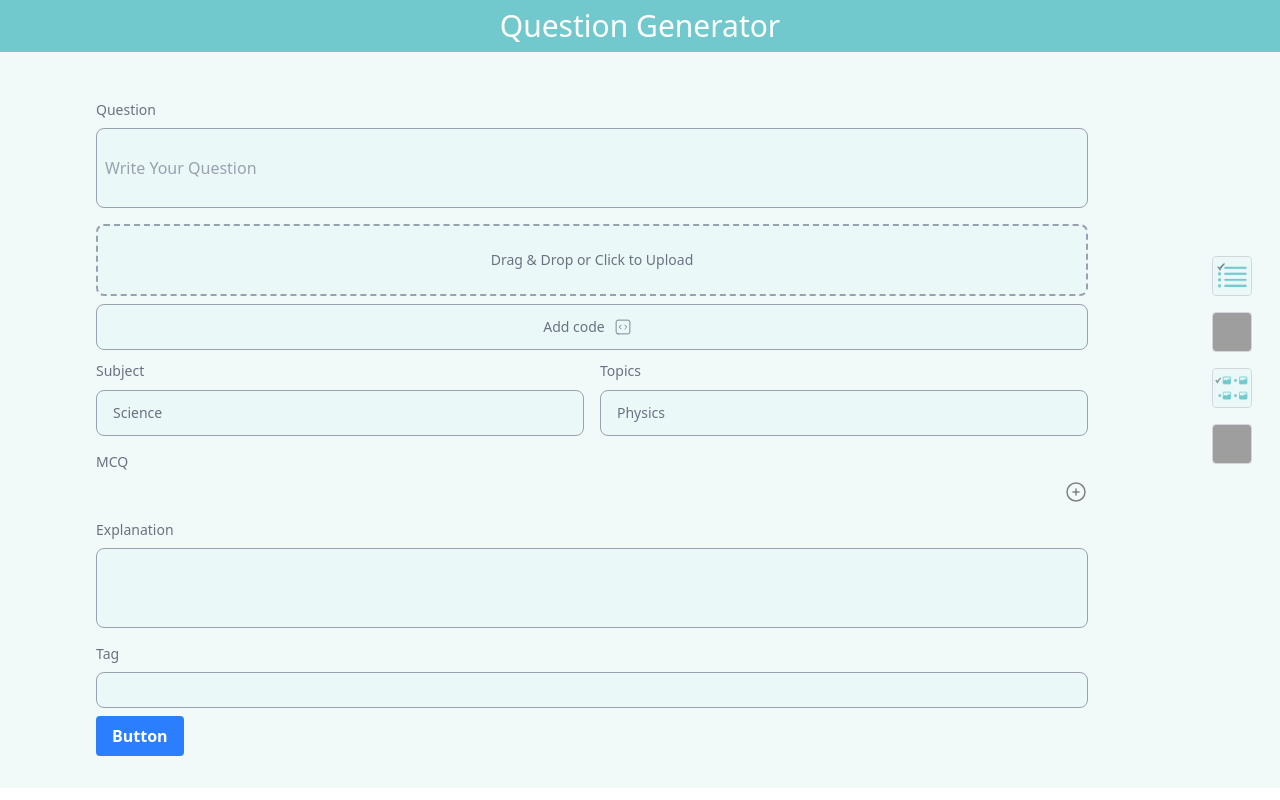
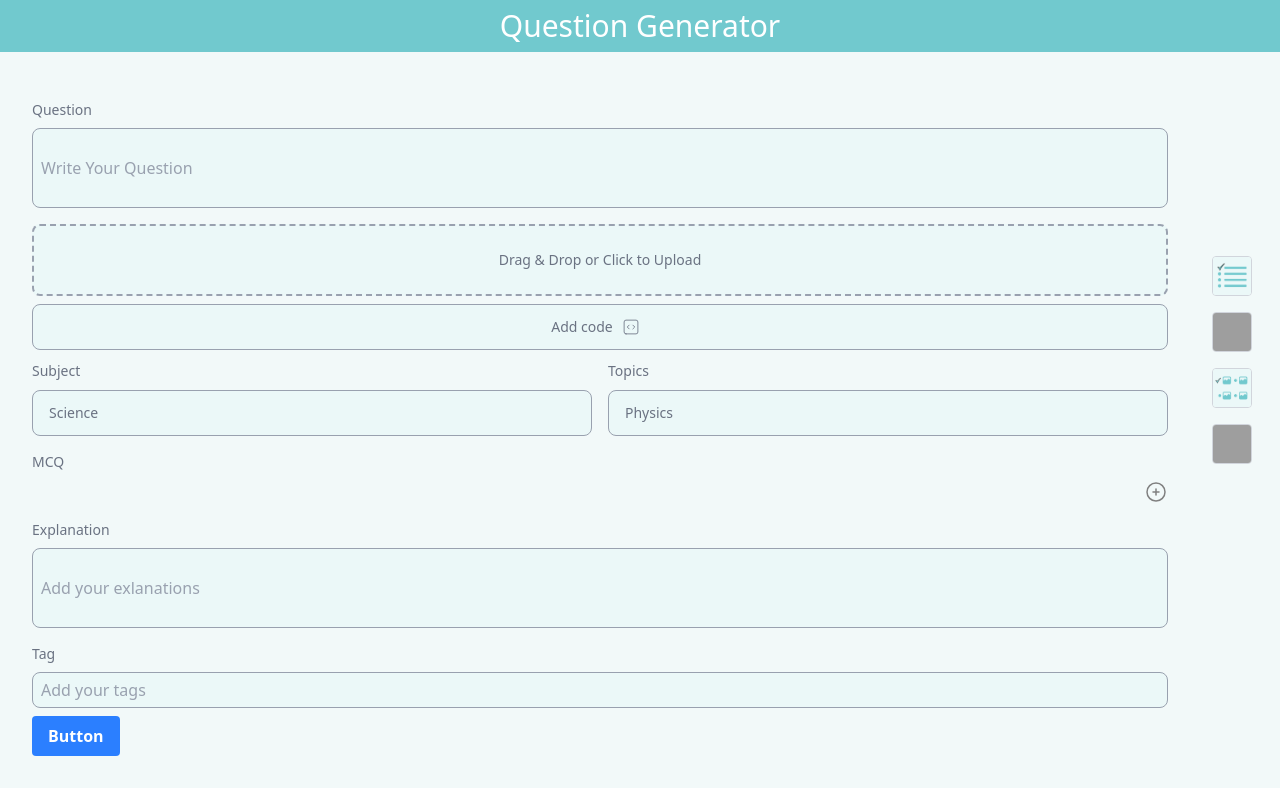
Before and after one commit to mr-harikrishnan/gng-questions-gen, a React (Vite) app: page / in a window 1280 px wide. Built offline with nearby package versions, Linux system fonts and the light colour scheme; grey boxes are pictures that could not be loaded.

Commit message:
mcq completed

```diff
--- a/src/App.jsx
+++ b/src/App.jsx
@@ -35,8 +35,8 @@ function App() {
       question: "",
       image: null,
       code: code,
-      subject: "",
-      topic: "",
+      subject: `${subjectsArray[0].subject}`,
+      topic: `${subjectsArray[0].topics[0]}`,
       options: [],
       explanation: "",
       tags: []
@@ -51,7 +51,22 @@ function App() {
         errors.question = "Please enter minimum 5 letters"
       }
 
-      // Validate options
+      // explanation
+      if (!values.explanation) {
+        errors.explanation = "Please enter explanation"
+      } else if (values.explanation.length < 5) {
+        errors.explanation = "Please enter minimum 5 letters"
+      }
+
+      // Tags
+      if (!values.tags) {
+        errors.tags = "Please enter tags"
+      } else if (values.tags.length < 5) {
+        errors.tags = "Please enter minimum 5 letters"
+      }
+
+
+      // Validate
       const optionErrors = []
       values.options.forEach((opt, idx) => {
         const optErr = {}
@@ -106,7 +121,7 @@ function App() {
 
 
   return (
-    <div className='h-sfull w-full bg-[#f2f9f9] '>
+    <div className='h-full w-full bg-[#f2f9f9] '>
 
       {/* HEADLINE */}
       <div >
@@ -115,8 +130,8 @@ function App() {
 
 
       {/* QUESTION */}
-      <form className='px-12 pe-24 p-4' onSubmit={formik.handleSubmit}>
-        <div className='px-12 pe-24 p-4'>
+      <form className=' pe-24 p-4' onSubmit={formik.handleSubmit}>
+        <div className=' p-4'>
 
           <div className='flex flex-col my-2'>
             <label className='text-sm text-gray-500 my-2 ' >Question </label>
@@ -167,6 +182,7 @@ function App() {
                 onChange={(e) => {
                   formik.handleChange(e)
                   setTopicSelectedSubject(e.target.value)
+                  formik.setFieldValue('subject', e.target.value)
                 }}
                 name="" id="" className='appearance-none border w-full text-sm text-gray-500 items-center justify-center  px-4 my-2 py-3 bg-[#ebf8f8]  border-gray-400 rounded-lg cursor-pointer hover:bg-[#d3f0f3] transition'>
                 <option disabled >Select Subject</option>
@@ -181,7 +197,12 @@ function App() {
 
             <div className='w-full'>
               <label className='text-sm text-gray-500 my-2' >Topics </label>
-              <select name="" id="" className='appearance-none border w-full text-sm text-gray-500 items-center justify-center  px-4 my-2 py-3 bg-[#ebf8f8]  border-gray-400 rounded-lg cursor-pointer hover:bg-[#d3f0f3] transition'>
+              <select
+                onChange={(e) => {
+                  formik.setFieldValue('topic', e.target.value)
+
+                }}
+                name="" id="" className='appearance-none border w-full text-sm text-gray-500 items-center justify-center  px-4 my-2 py-3 bg-[#ebf8f8]  border-gray-400 rounded-lg cursor-pointer hover:bg-[#d3f0f3] transition'>
                 <option disabled >Select Topic</option>
                 {topics.map((top, index) => {
                   return <option key={index} value={top}>{top}</option>
@@ -208,13 +229,34 @@ function App() {
 
           <div className='flex flex-col my-2'>
             <label className='text-sm text-gray-500 my-2' >Explanation</label>
-            <input type="text" className='border-1 h-20 rounded-lg border-gray-400 bg-[#ebf8f8] hover:bg-[#d3f0f3]' />
+            <input
+              name='explanation'
+              value={formik.values.explanation}
+              onChange={formik.handleChange}
+              onBlur={formik.handleBlur}
+              type="text"
+              placeholder='Add your exlanations'
+              className='border-1 h-20 pl-2 rounded-lg placeholder-gray-400 border-gray-400 bg-[#ebf8f8] hover:bg-[#d3f0f3]'
+            />
+            {formik.touched.explanation && formik.errors.explanation && (
+              <span className="text-red-500 text-sm">{formik.errors.explanation}</span>
+            )}
           </div>
 
           {/* TAG*/}
           <div className='flex flex-col my-2'>
             <label className='text-sm text-gray-500 my-2' >Tag</label>
-            <input type="text" className='border-1 h-9 rounded-lg border-gray-400 bg-[#ebf8f8] hover:bg-[#d3f0f3]' />
+            <input
+              name='tags'
+              value={formik.values.tags}
+              onChange={formik.handleChange}
+              onBlur={formik.handleBlur} type="text"
+              placeholder='Add your tags'
+              className='border-1 pl-2 h-9  placeholder-gray-400 rounded-lg border-gray-400 bg-[#ebf8f8] hover:bg-[#d3f0f3]'
+            />
+            {formik.touched.tags && formik.errors.tags && (
+              <span className="text-red-500 text-sm">{formik.errors.tags}</span>
+            )}
           </div>
 
           {/* SUBMIT BTN */}
--- a/src/Components/MCQ/Mcq.jsx
+++ b/src/Components/MCQ/Mcq.jsx
@@ -1,10 +1,13 @@
-import React, { useState } from 'react'
+import React, { useEffect, useState } from 'react'
 import McqOptionsCard from './McqOptionsCard'
 
 
 function Mcq({ formik }) {
 
     const [correctAnswer, setCorrectAnswer] = useState(0)
+
+
+
 
     const addOption = () => {
         if (formik.values.options.length == 0) {
@@ -30,6 +33,20 @@ function Mcq({ formik }) {
         }
 
     }
+
+    useEffect(() => {
+        const updatedOptions = formik.values.options.map((opt, idx) => ({
+            ...opt,
+            isCorrect: idx === correctAnswer,
+            mark:idx === correctAnswer ? 10 :0
+
+        }));
+        formik.setFieldValue("options", updatedOptions);
+
+
+
+    }, [correctAnswer]);
+
 
     return (
         <div>
--- a/src/Components/MCQ/McqOptionsCard.jsx
+++ b/src/Components/MCQ/McqOptionsCard.jsx
@@ -8,7 +8,13 @@ function McqOptionsCard({ formik, index, correctAnswer, setCorrectAnswer }) {
         const optionsData = [...formik.values.options]
         optionsData.splice(idx, 1)
         formik.setFieldValue(`options`, optionsData)
+
+        if(idx == correctAnswer){
+            setCorrectAnswer(0)
+        }
     }
+
+
 
     return (
         <div>
@@ -54,7 +60,7 @@ function McqOptionsCard({ formik, index, correctAnswer, setCorrectAnswer }) {
 
 
                 <div className='w-14 h-12 appearance-none border text-md text-gray-500 flex items-center justify-center   my-2  bg-[#ebf8f8]  border-gray-400 rounded-lg cursor-pointer hover:bg-[#d3f0f3] transition'>
-                    {correctAnswer == index ? 10 : 0}
+                    {formik.values.options[index].mark}
                 </div>
             </div>
 
```
